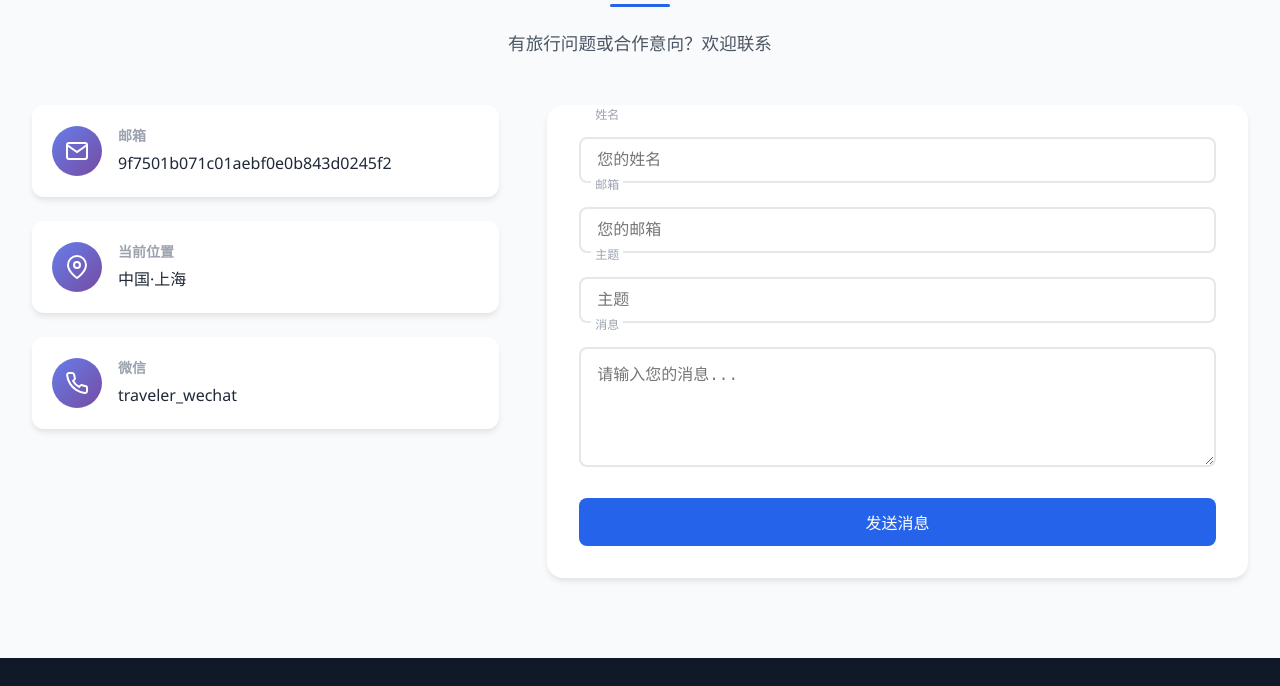
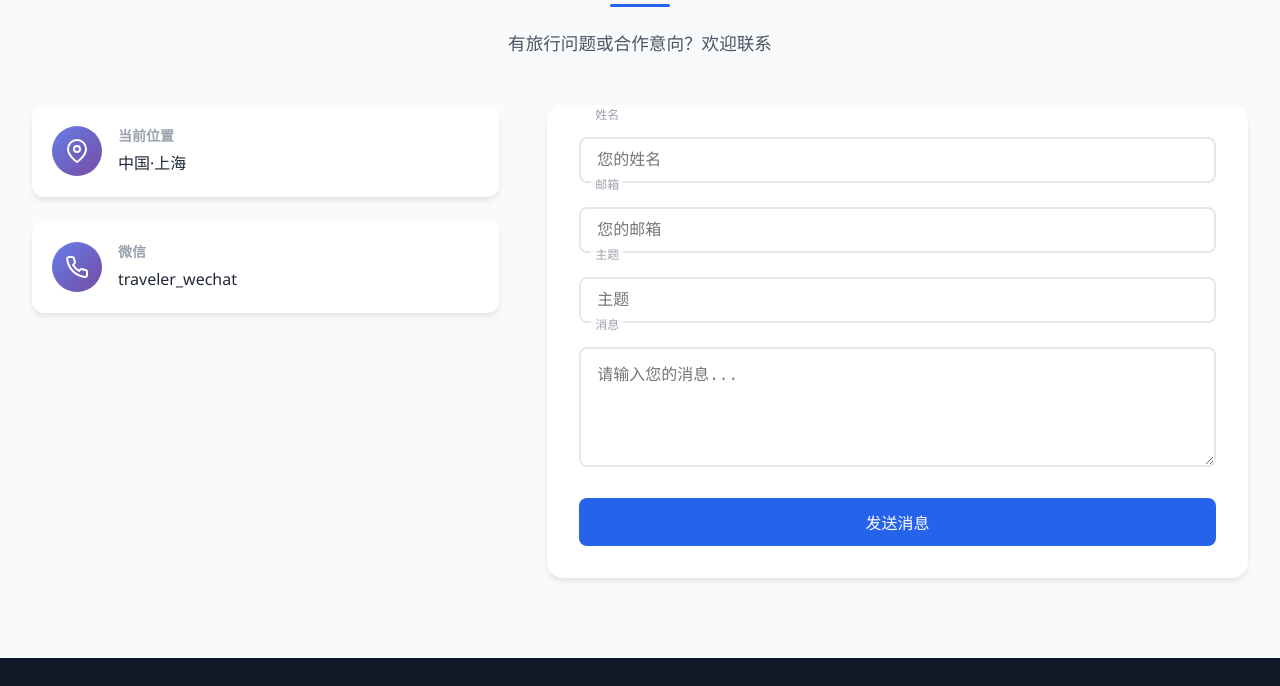
Before and after one commit to lkeke769-dotcom/trave, a plain HTML site: page index.html in a window 1280 px wide. Shown: the part 6143-6829 px from the top of the page. Drawn offline with Linux system fonts and the light colour scheme.

Commit message:
remove: 删除联系信息中的邮箱地址显示

```diff
--- a/index.html
+++ b/index.html
@@ -602,18 +602,6 @@
                     <div class="contact__info-item">
                         <div class="contact__info-icon">
                             <svg viewBox="0 0 24 24" fill="none" stroke="currentColor" stroke-width="2">
-                                <path d="M4 4h16c1.1 0 2 .9 2 2v12c0 1.1-.9 2-2 2H4c-1.1 0-2-.9-2-2V6c0-1.1.9-2 2-2z"/>
-                                <path d="M22 6l-10 7L2 6"/>
-                            </svg>
-                        </div>
-                        <div class="contact__info-text">
-                            <h4 class="contact__info-title">邮箱</h4>
-                            <p class="contact__info-value">9f7501b071c01aebf0e0b843d0245f2</p>
-                        </div>
-                    </div>
-                    <div class="contact__info-item">
-                        <div class="contact__info-icon">
-                            <svg viewBox="0 0 24 24" fill="none" stroke="currentColor" stroke-width="2">
                                 <path d="M21 10c0 7-9 13-9 13s-9-6-9-13a9 9 0 0 1 18 0z"/>
                                 <circle cx="12" cy="10" r="3"/>
                             </svg>
```
